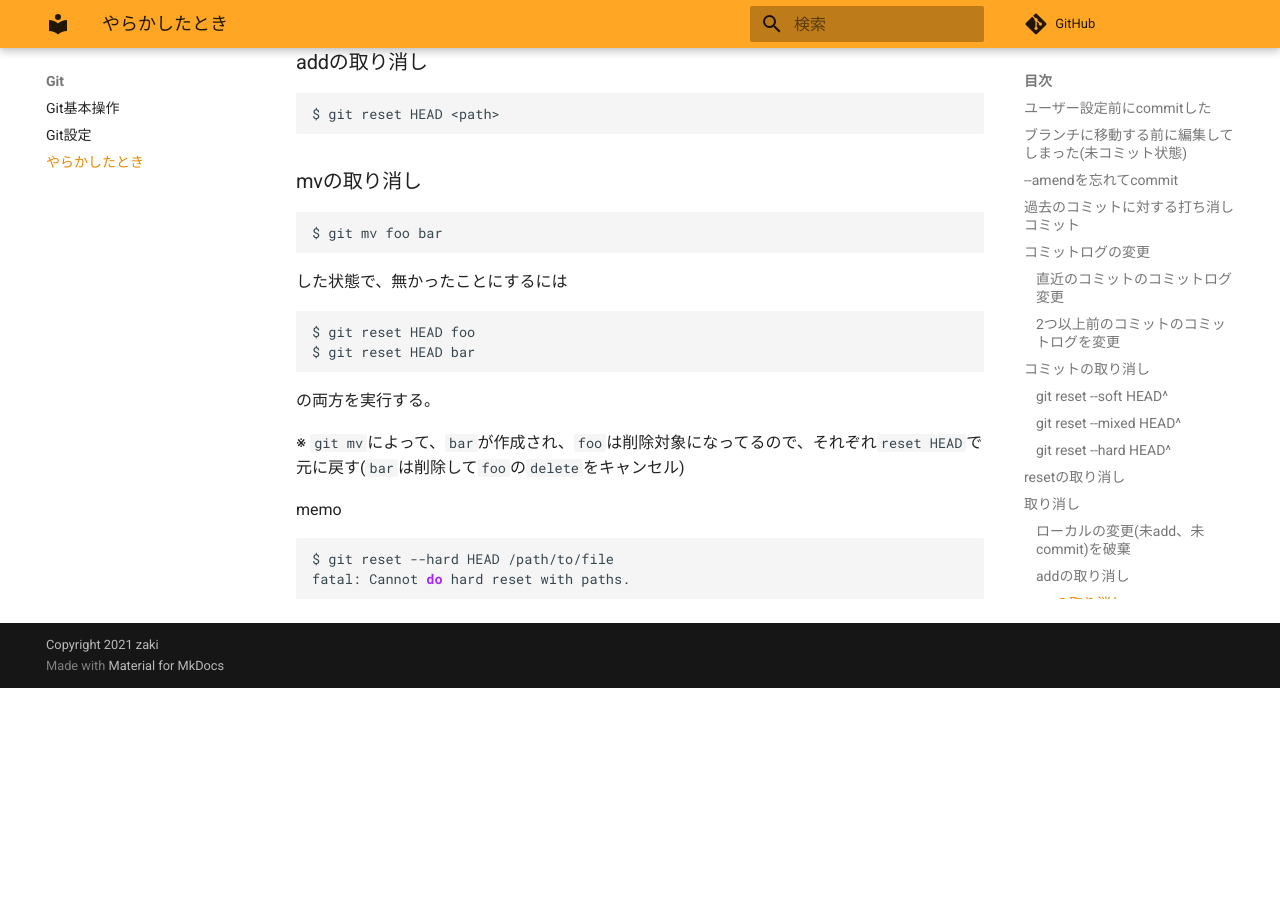
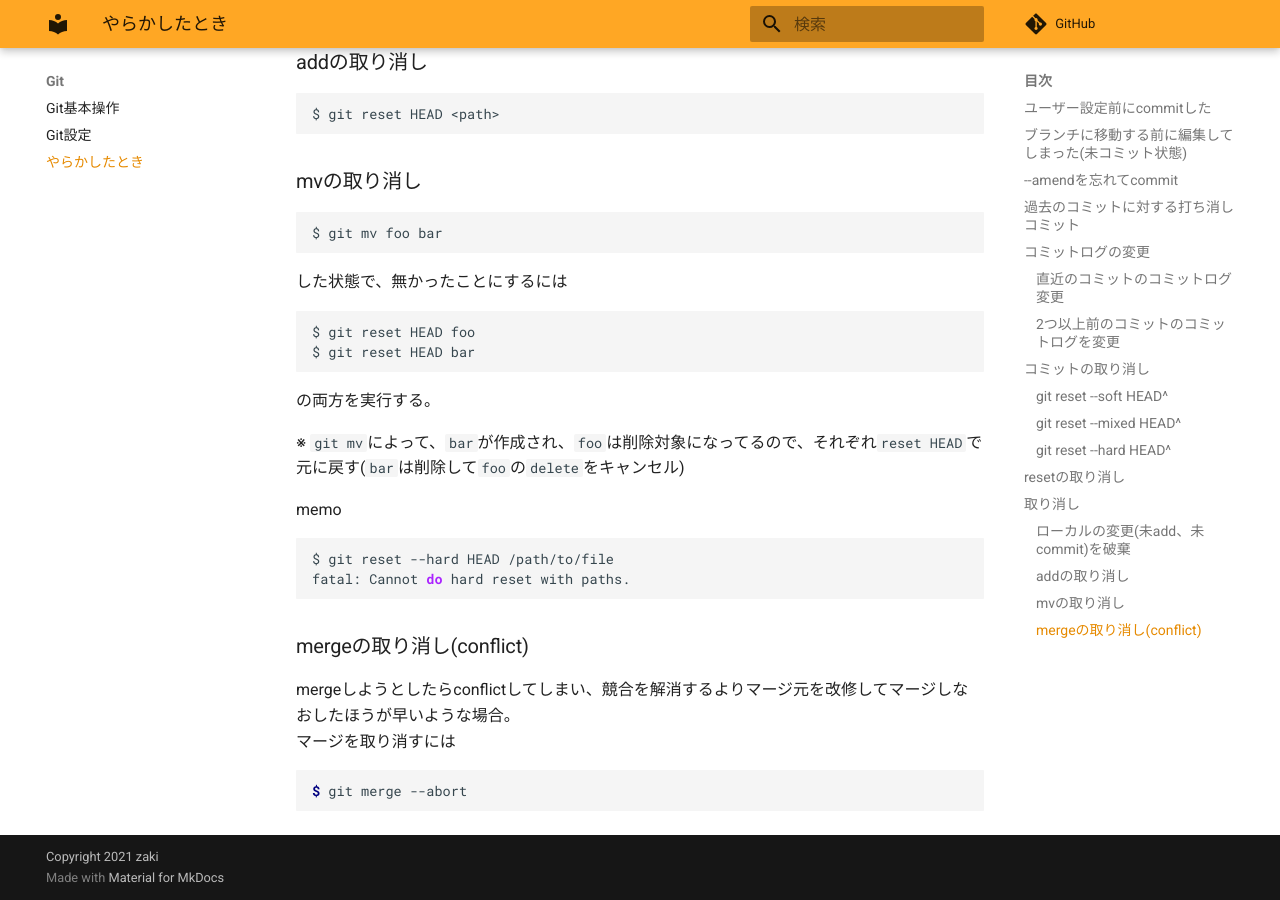
Before and after one commit to zaki-lknr/docs, an MkDocs documentation site: the page built from docs/Git/trouble.md, in a window 1280 px wide and 900 px high, scrolled down 3087 px. Built offline with MkDocs 1.6.1 and Material for MkDocs 9.7.7, drawn with Linux system fonts in a browser that asks for light colours; comment, search, counter and statistics services are not loaded; before the commit the page ends 3775 px from its top, so only the background shows below that.

Commit message:
add: git/trouble: merge取り消し

````diff
--- a/docs/Git/trouble.md
+++ b/docs/Git/trouble.md
@@ -159,3 +159,12 @@ memo
 $ git reset --hard HEAD /path/to/file
 fatal: Cannot do hard reset with paths.
 ```
+
+### mergeの取り消し(conflict)
+
+mergeしようとしたらconflictしてしまい、競合を解消するよりマージ元を改修してマージしなおしたほうが早いような場合。
+マージを取り消すには
+
+```console
+$ git merge --abort
+```
````
